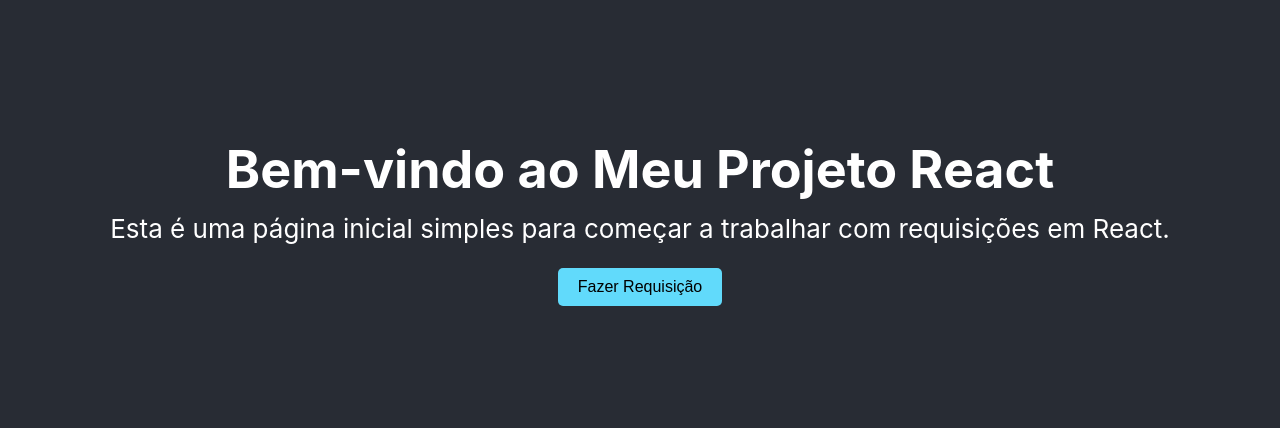
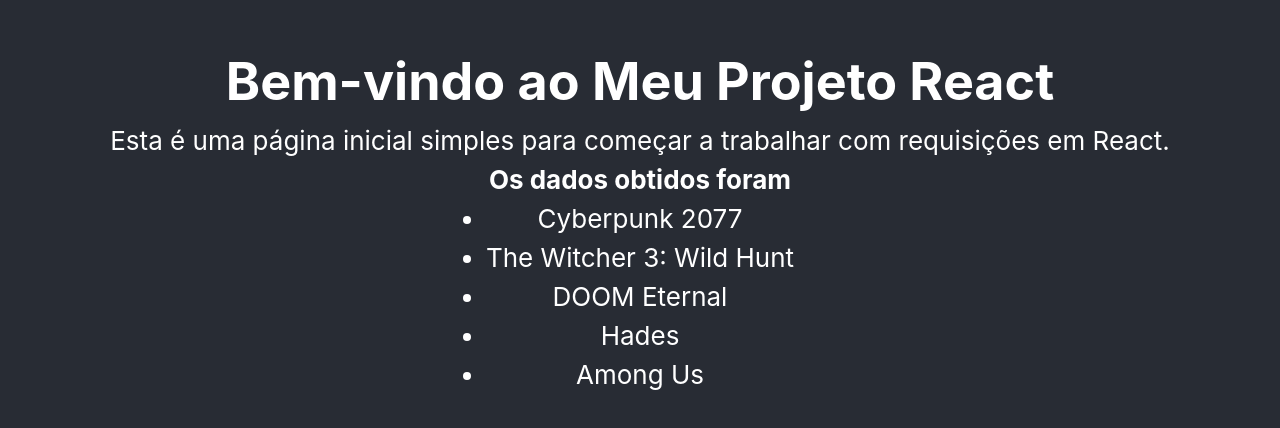
Before and after one commit to igorfonseca05/React-study, a React (Vite) app in the folder requisicoes/: page / in a window 1280 px wide. Shown: the part 182-610 px from the top of the page. Built offline with nearby package versions, Linux system fonts and the light colour scheme; data requests are answered from the project's data file.

Commit message:
função de requisição

```diff
--- a/requisicoes/src/App.jsx
+++ b/requisicoes/src/App.jsx
@@ -6,18 +6,21 @@
 
 function App() {
 
-  const {data, setData} = useState('')
+  const [data, setData] = useState([])
 
   useEffect(() => {
    async function getData(){
       try {
-        const dados = await fetch("http://localhost:3000/games")
+        const response = await fetch("http://localhost:3000/games")
 
-        if(!dados.ok) {
+        if(!response.ok) {
           throw new Error('Não foi possivel obter dados')
         }
 
-        console.log(await dados.json())
+        const dados = await response.json()
+
+        setData(dados)
+        console.log(dados)
         // toast.success('dados obtidos com sucesso')
 
       } catch (error) {
@@ -29,12 +32,21 @@
     getData()
   },[])
 
+  // console.(data)
+
   return (
     <div className="App">
       <header className="App-header">
         <h1>Bem-vindo ao Meu Projeto React</h1>
         <p>Esta é uma página inicial simples para começar a trabalhar com requisições em React.</p>
-        <button>Fazer Requisição</button>
+        <h4>Os dados obtidos foram</h4>
+        <ul>
+          {
+            data?.map((game) => (
+              <li key={game.id}>{game.title}</li>
+            ))
+          }
+        </ul>
         <ToastContainer />
       </header>
     </div>
```
